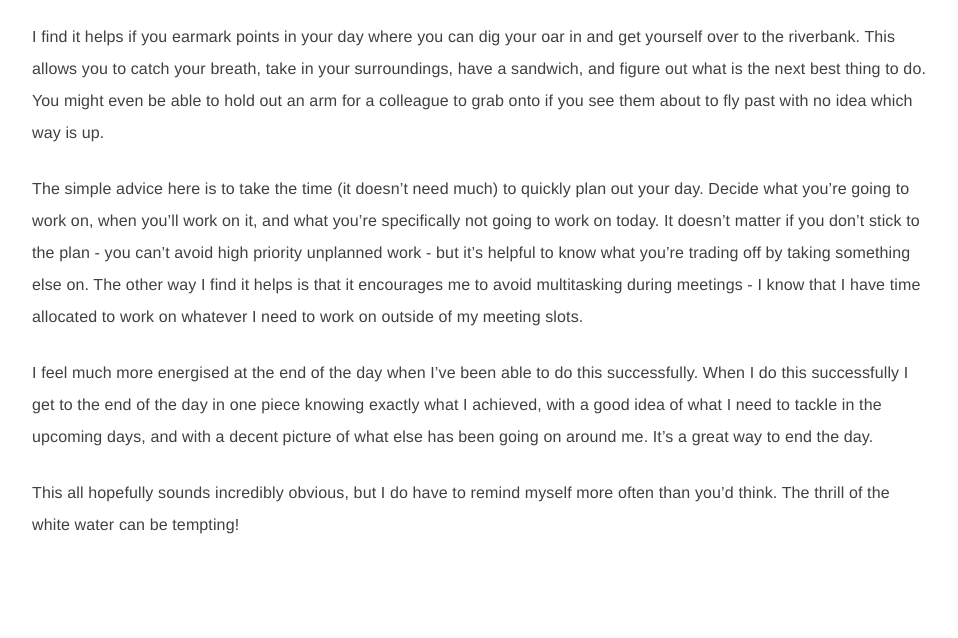
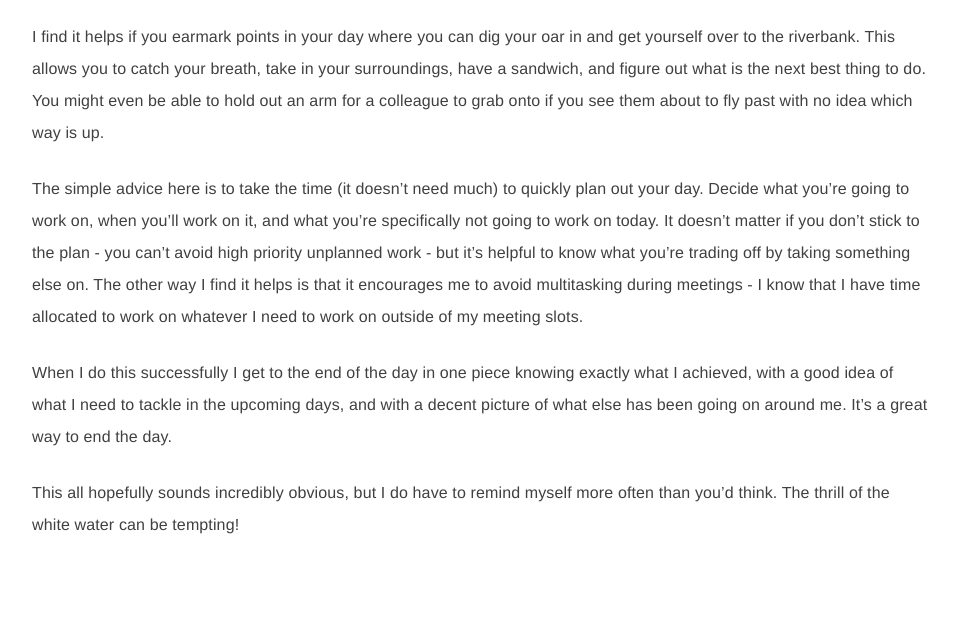
Before and after one commit to tmeadon/meadon.me, an Astro site: page /blog/white-water-working in a window 1280 px wide. Shown: the part 565-1203 px from the top of the page, without its empty margins (158-1116 px from the left). Built offline with nearby package versions, Linux system fonts and the light colour scheme; Astro itself is replaced by a stand-in of ours; some packages are replaced by stand-ins of ours.

Commit message:
remove sentence

```diff
--- a/src/content/blog/white-water-working.md
+++ b/src/content/blog/white-water-working.md
@@ -13,6 +13,6 @@ I find it helps if you earmark points in your day where you can dig your oar in
 
 The simple advice here is to take the time (it doesn't need much) to quickly plan out your day. Decide what you're going to work on, when you'll work on it, and what you're specifically not going to work on today. It doesn't matter if you don't stick to the plan - you can't avoid high priority unplanned work - but it's helpful to know what you're trading off by taking something else on. The other way I find it helps is that it encourages me to avoid multitasking during meetings - I know that I have time allocated to work on whatever I need to work on outside of my meeting slots.
 
-I feel much more energised at the end of the day when I've been able to do this successfully. When I do this successfully I get to the end of the day in one piece knowing exactly what I achieved, with a good idea of what I need to tackle in the upcoming days, and with a decent picture of what else has been going on around me. It’s a great way to end the day.
+When I do this successfully I get to the end of the day in one piece knowing exactly what I achieved, with a good idea of what I need to tackle in the upcoming days, and with a decent picture of what else has been going on around me. It’s a great way to end the day.
 
 This all hopefully sounds incredibly obvious, but I do have to remind myself more often than you’d think. The thrill of the white water can be tempting!
```
